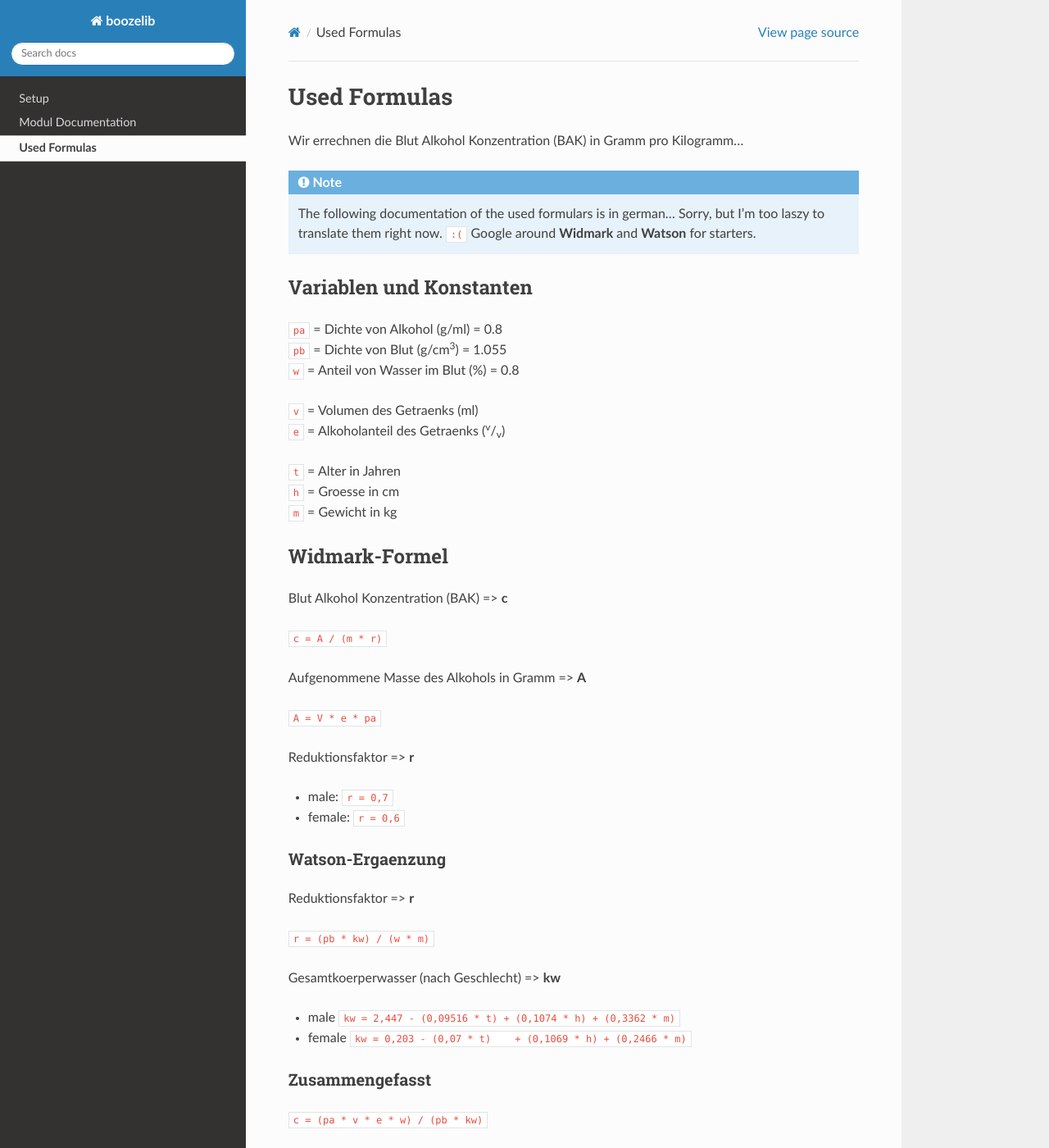
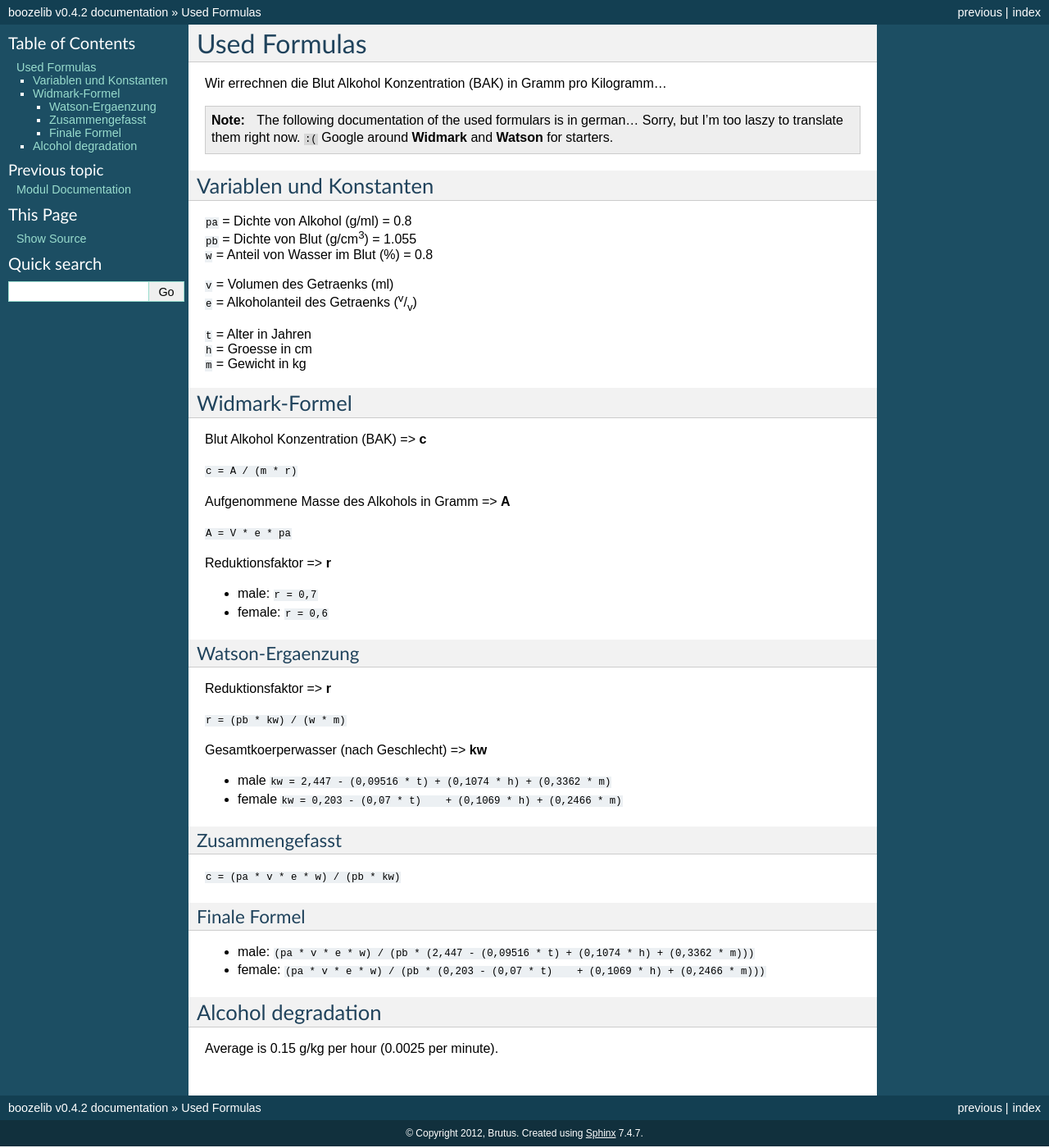
Before and after one commit to brutus/boozelib, a Sphinx documentation site: the page built from docs/formulas.rst, in a window 1280 px wide and 1400 px high. Shown: the whole window at 82% size. Built offline with Sphinx 7.4.7, drawn with Linux system fonts in a browser that asks for light colours; some of the changed text lies outside the part shown.

Commit message:
:heavy_minus_sign: rm RTD Sphinx theme

```diff
--- a/docs/conf.py
+++ b/docs/conf.py
@@ -41,15 +41,7 @@ master_doc = "index"
 # The theme to use for HTML and HTML Help pages.  See the documentation for
 # a list of builtin themes.
 #
-html_theme = "sphinx_rtd_theme"
-html_theme_options = {
-    "display_version": True,
-    "prev_next_buttons_location": "bottom",
-    "style_external_links": True,
-    # Toc options
-    "collapse_navigation": True,
-    "sticky_navigation": True,
-}
+html_theme = "default"
 
 # Add any paths that contain custom static files (such as style sheets) here,
 # relative to this directory. They are copied after the builtin static files,
--- a/pyproject.toml
+++ b/pyproject.toml
@@ -27,7 +27,6 @@ test = [
 ]
 doc = [
 	"sphinx",
-	"sphinx-rtd-theme"
 ]
 dev = [
 	"bump2version",
```
Also changed, not shown: .readthedocs.yaml, 2 other files.
